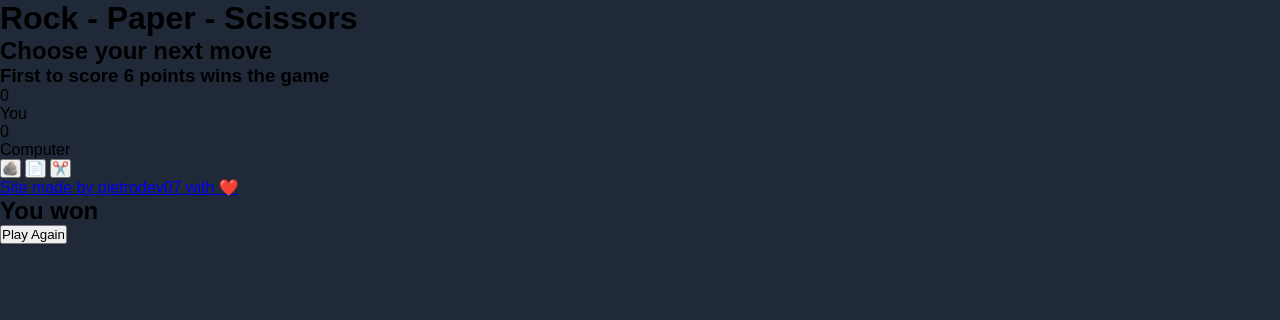
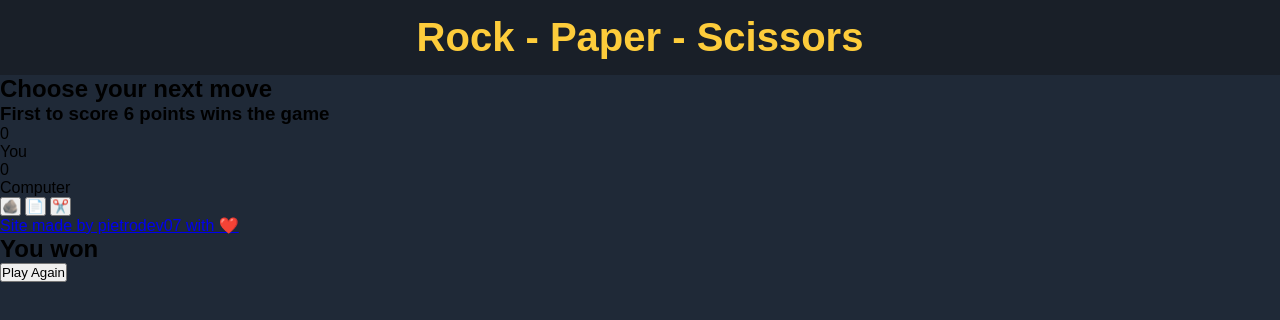
Before and after one commit to pietrodev07/rock-paper-scissors, a plain HTML site: page index.html in a window 1280 px wide. Drawn offline with Linux system fonts and the light colour scheme.

Commit message:
feat: stylized header section in style.css

```diff
--- a/css/style.css
+++ b/css/style.css
@@ -13,3 +13,16 @@ body {
   background-color: #1F2937;
   font-family: sans-serif;
 }
+
+.header {
+  background-color: #191f28;
+  display: flex;
+  justify-content: center;
+  align-items: center;
+}
+
+.header h1 {
+  font-size: 40px;
+  color: #fdcc3b;
+  padding: 15px 0;
+}
```
